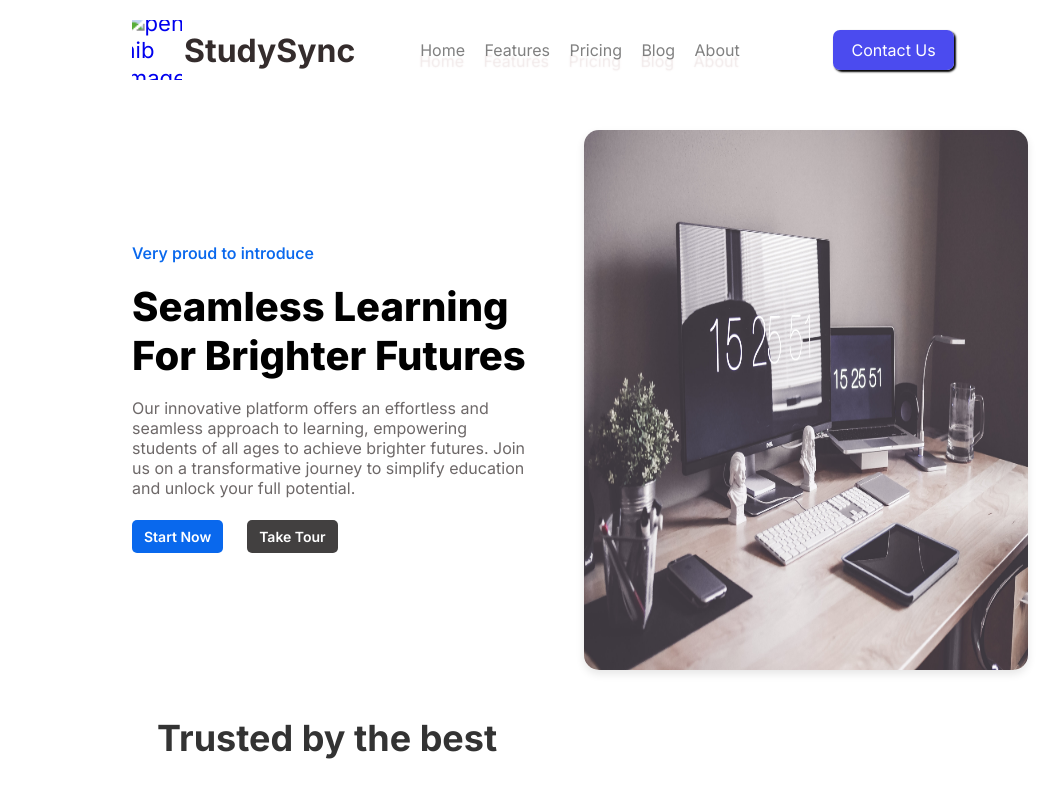
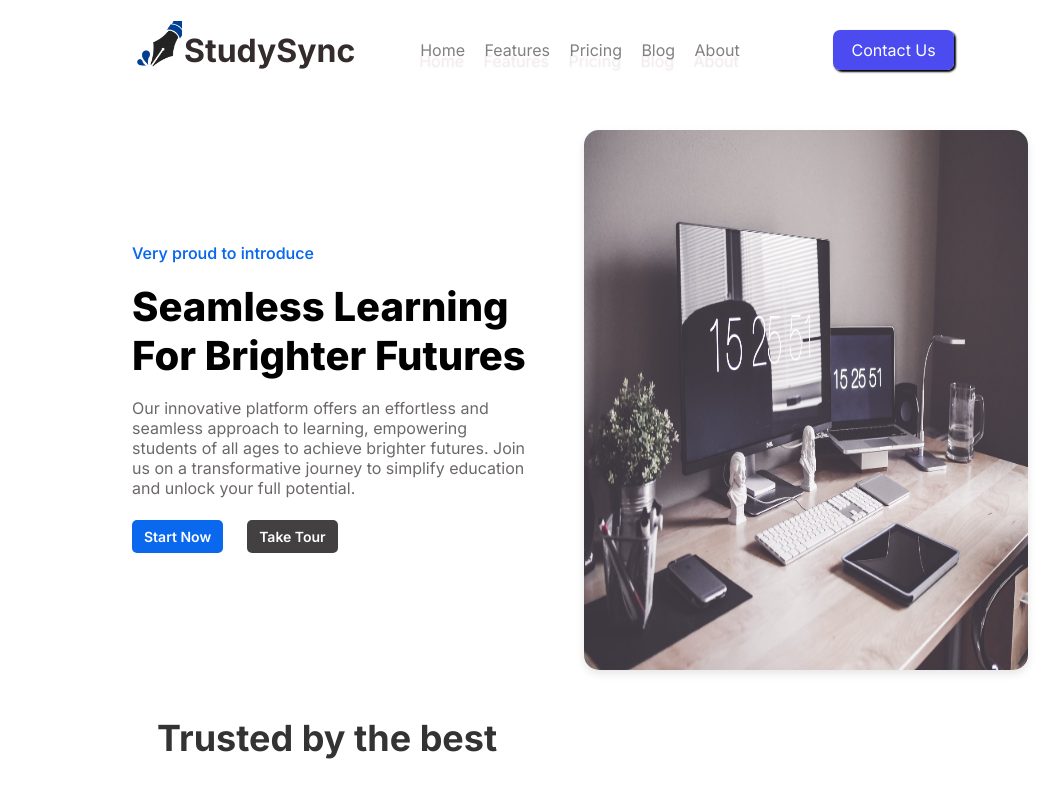
Before and after one commit to AkashYadavak/Tuition-Project, a plain HTML site: page index.html in a window 1280 px wide. Shown: the top 789 px of the page, without its empty margins (60-1119 px from the left). Drawn offline with Linux system fonts and the light colour scheme.

Commit message:
Edit image path

```diff
--- a/index.html
+++ b/index.html
@@ -22,7 +22,7 @@
 
                 <div class="pen_nib_image">
                     <img
-                        src="/New/CSS_Lec-33-StudySync_Project/pen2.jpg"
+                        src="pen2.jpg"
                         alt="pen nib image"
                     />
 
```
